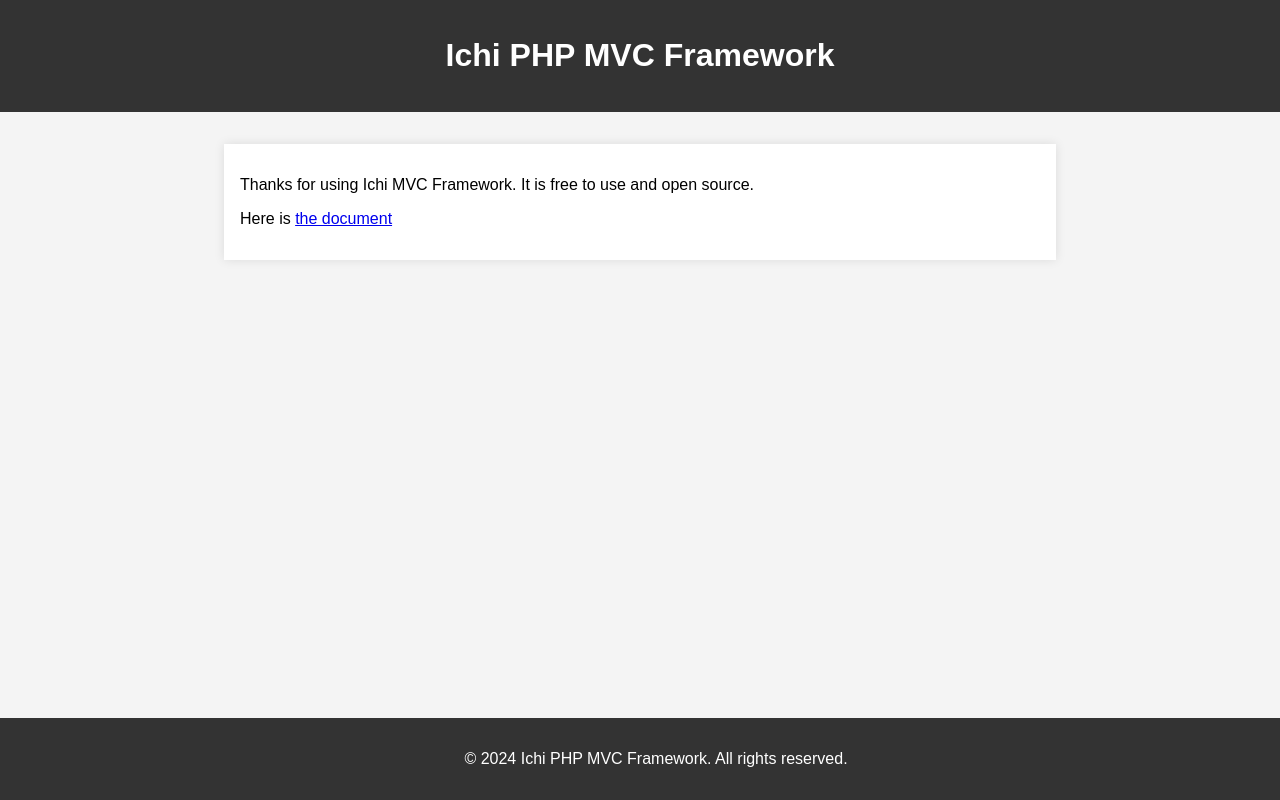
After one commit to jijihohococo/ichi, a PHP site: template resources/views/index.php in a window 1280 px wide. The commit adds this page. Run offline with PHP 8.4, Linux system fonts and the light colour scheme; the template is opened without the code that fills it, so the values that code supplies are empty.

Commit message:
update index.php

```diff
--- /dev/null
+++ b/resources/views/index.php
@@ -0,0 +1,63 @@
+<!DOCTYPE html>
+<html lang="en">
+<head>
+  <meta charset="UTF-8">
+  <meta name="viewport" content="width=device-width, initial-scale=1.0">
+  <style>
+    body {
+      font-family: 'Arial', sans-serif;
+      margin: 0;
+      padding: 0;
+      background-color: #f4f4f4;
+    }
+
+    header {
+      background-color: #333;
+      color: #fff;
+      text-align: center;
+      padding: 1rem;
+    }
+
+    section {
+      max-width: 800px;
+      margin: 2rem auto;
+      padding: 1rem;
+      background-color: #fff;
+      box-shadow: 0 0 10px rgba(0, 0, 0, 0.1);
+    }
+
+    footer {
+      background-color: #333;
+      color: #fff;
+      text-align: center;
+      padding: 1rem;
+      position: fixed;
+      bottom: 0;
+      width: 100%;
+    }
+
+    /* Media queries for responsive design */
+
+    @media only screen and (max-width: 600px) {
+      section {
+        margin: 1rem;
+      }
+    }
+  </style>
+  <title>Ichi PHP MVC Framework</title>
+</head>
+<body>
+  <header>
+    <h1>Ichi PHP MVC Framework</h1>
+  </header>
+
+  <section>
+    <p>Thanks for using Ichi MVC Framework. It is free to use and open source.</p>
+    <p>Here is <a href="https://github.com/jijihohococo/ichi" target="_blank"> the document </a> </p>
+  </section>
+
+  <footer>
+    <p>&copy; 2024 Ichi PHP MVC Framework. All rights reserved.</p>
+  </footer>
+</body>
+</html>
--- a/routes/web.php
+++ b/routes/web.php
@@ -1,8 +1,9 @@
 <?php
 
-function web($route){
+use JiJiHoHoCoCo\IchiRoute\Router\Route;
+function web(Route $route){
 
-	$route->get('/',function(){
+	$route->get('/', function(){
 		return view('index.php');
 	});
 
```
Also changed, not shown: app/Kernel.php (+10 -8 lines), routes/api.php (added, +13 -0 lines).
